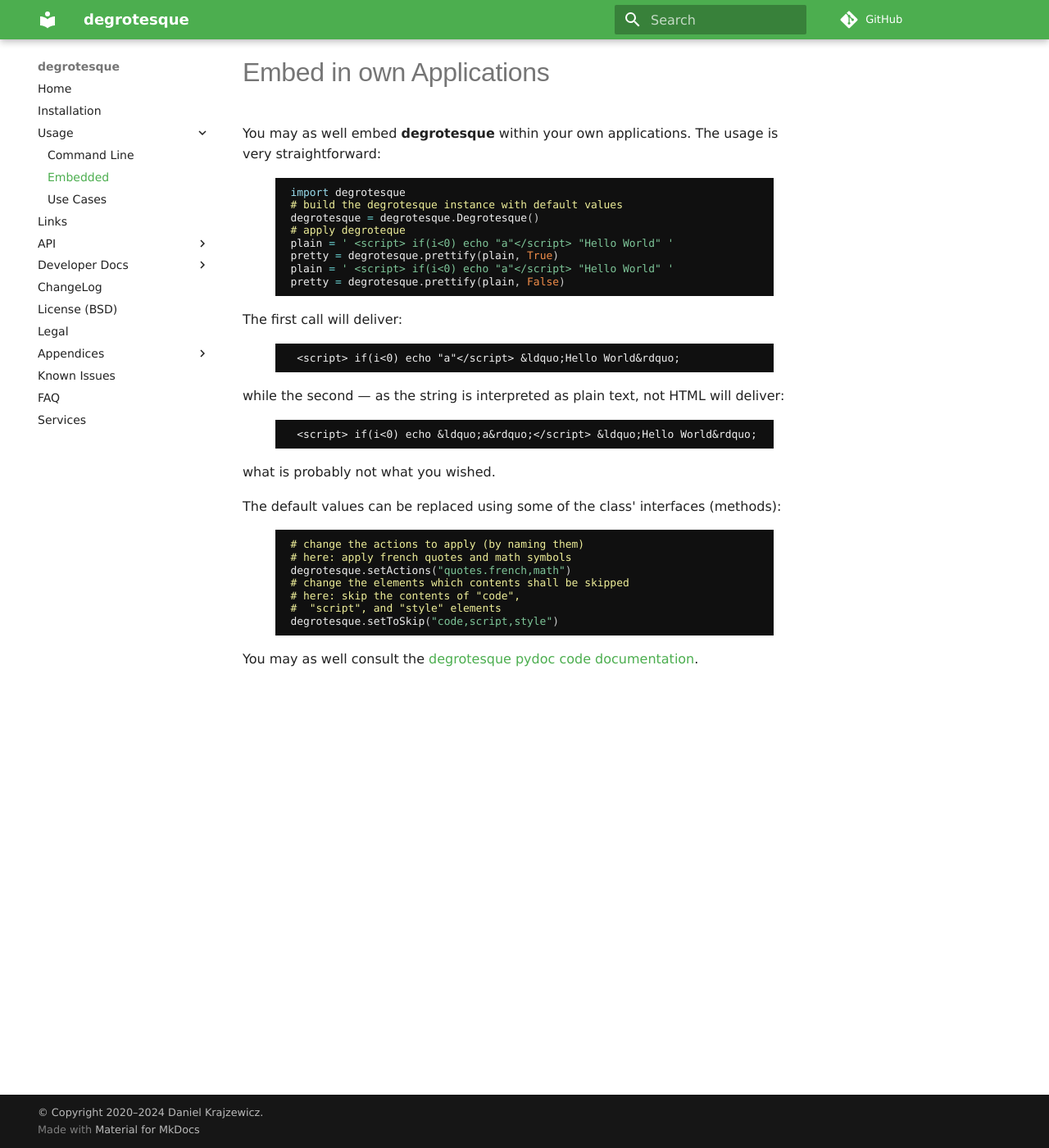
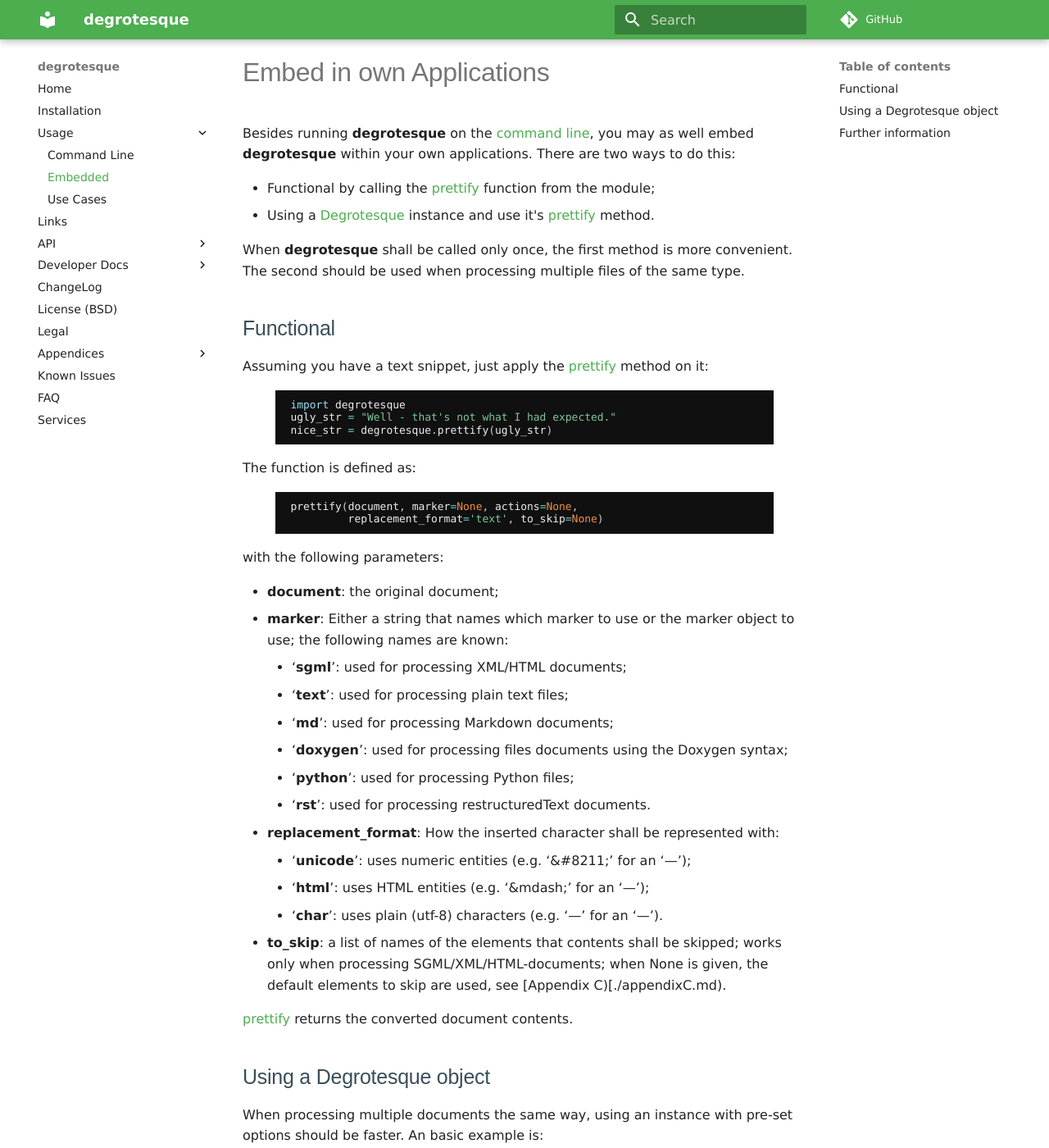
Before and after one commit to dkrajzew/degrotesque, an MkDocs documentation site: the page built from docs/embed.md, in a window 1280 px wide and 1400 px high. Shown: the whole window at 82% size. Built offline with MkDocs 1.6.1 and Material for MkDocs 9.7.7, drawn with Linux system fonts in a browser that asks for light colours; comment, search, counter and statistics services are not loaded; some of the changed text lies outside the part shown.

Commit message:
working on the documentation

````diff
--- a/docs/embed.md
+++ b/docs/embed.md
@@ -1,31 +1,65 @@
 # Embed in own Applications
 
-You may as well embed __degrotesque__ within your own applications. The usage is very straightforward:
+Besides running __degrotesque__ on the [command line](./cmd.md), you may as well
+embed __degrotesque__ within your own applications. There are two ways to do this:
+
+* Functional by calling the [prettify](./api_degrotesque.md#src.degrotesque.prettify) function
+from the module;
+* Using a [Degrotesque](./api_degrotesque.md#src.degrotesque.Degrotesque) instance and use it's [prettify](./api_degrotesque.md#src.degrotesque.Degrotesque.prettify) method.
+
+When __degrotesque__ shall be called only once, the first method is more convenient.
+The second should be used when processing multiple files of the same type.
+
+## Functional
+
+Assuming you have a text snippet, just apply the [prettify](./api_degrotesque.md#src.degrotesque.prettify) method on it:
+
+```python
+import degrotesque
+ugly_str = "Well - that's not what I had expected."
+nice_str = degrotesque.prettify(ugly_str)
+```
+
+The function is defined as:
+
+```python
+prettify(document, marker=None, actions=None,
+		 replacement_format='text', to_skip=None)
+```
+
+with the following parameters:
+
+* __document__: the original document;
+* __marker__: Either a string that names which marker to use or the marker object to use; the following names are known:
+	* &#8216;__sgml__&#8217;: used for processing XML/HTML documents;
+	* &#8216;__text__&#8217;: used for processing plain text files;
+	* &#8216;__md__&#8217;: used for processing Markdown documents;
+	* &#8216;__doxygen__&#8217;: used for processing files documents using the Doxygen syntax;
+	* &#8216;__python__&#8217;: used for processing Python files;
+	* &#8216;__rst__&#8217;: used for processing restructuredText documents.
+* __replacement_format__: How the inserted character shall be represented with:
+	* &#8216;__unicode__&#8217;: uses numeric entities (e.g. &#8216;&amp;#8211;&#8217; for an &#8216;&mdash;&#8217;);
+	* &#8216;__html__&#8217;: uses HTML entities (e.g. &#8216;&amp;mdash;&#8217; for an &#8216;&mdash;&#8217;);
+	* &#8216;__char__&#8217;: uses plain (utf-8) characters (e.g. &#8216;—&#8217; for an &#8216;&mdash;&#8217;).
+* __to_skip__: a list of names of the elements that contents shall be skipped; works only when processing SGML/XML/HTML-documents; when None is given, the default elements to skip are used, see [Appendix C)[./appendixC.md).
+
+[prettify](./api_degrotesque.md#src.degrotesque.prettify) returns the converted document contents.
+
+
+## Using a Degrotesque object
+
+When processing multiple documents the same way, using an instance with pre-set options
+should be faster. An basic example is:
 
 ```python
 import degrotesque
 # build the degrotesque instance with default values
-degrotesque = degrotesque.Degrotesque()
+my_prettifyier = degrotesque.Degrotesque()
 # apply degroteque
-plain = ' <script> if(i<0) echo "a"</script> "Hello World" '
-pretty = degrotesque.prettify(plain, True)
-plain = ' <script> if(i<0) echo "a"</script> "Hello World" '
-pretty = degrotesque.prettify(plain, False)
+ugly_str = "Well - that's not what I had expected."
+nice_str = my_prettifyier.prettify(ugly_str)
 ```
 
-The first call will deliver:
-
-```console
- <script> if(i<0) echo "a"</script> &ldquo;Hello World&rdquo;
-```
-
-while the second &mdash; as the string is interpreted as plain text, not HTML will deliver:
-
-```console
- <script> if(i<0) echo &ldquo;a&rdquo;</script> &ldquo;Hello World&rdquo;
-```
-
-what is probably not what you wished.
 
 
 
@@ -40,4 +74,6 @@ degrotesque.setActions("quotes.french,math")
 degrotesque.setToSkip("code,script,style")
 ```
 
-You may as well consult the [degrotesque pydoc code documentation](http://www.krajzewicz.de/blog/degrotesque.html).
+## Further information
+
+You may consult the [degrotesque pydoc code documentation](http://www.krajzewicz.de/blog/degrotesque.html).
````
Also changed, not shown: docs/appendixB.md (+7 -7 lines), docs/cmd.md (+12 -1 lines).
